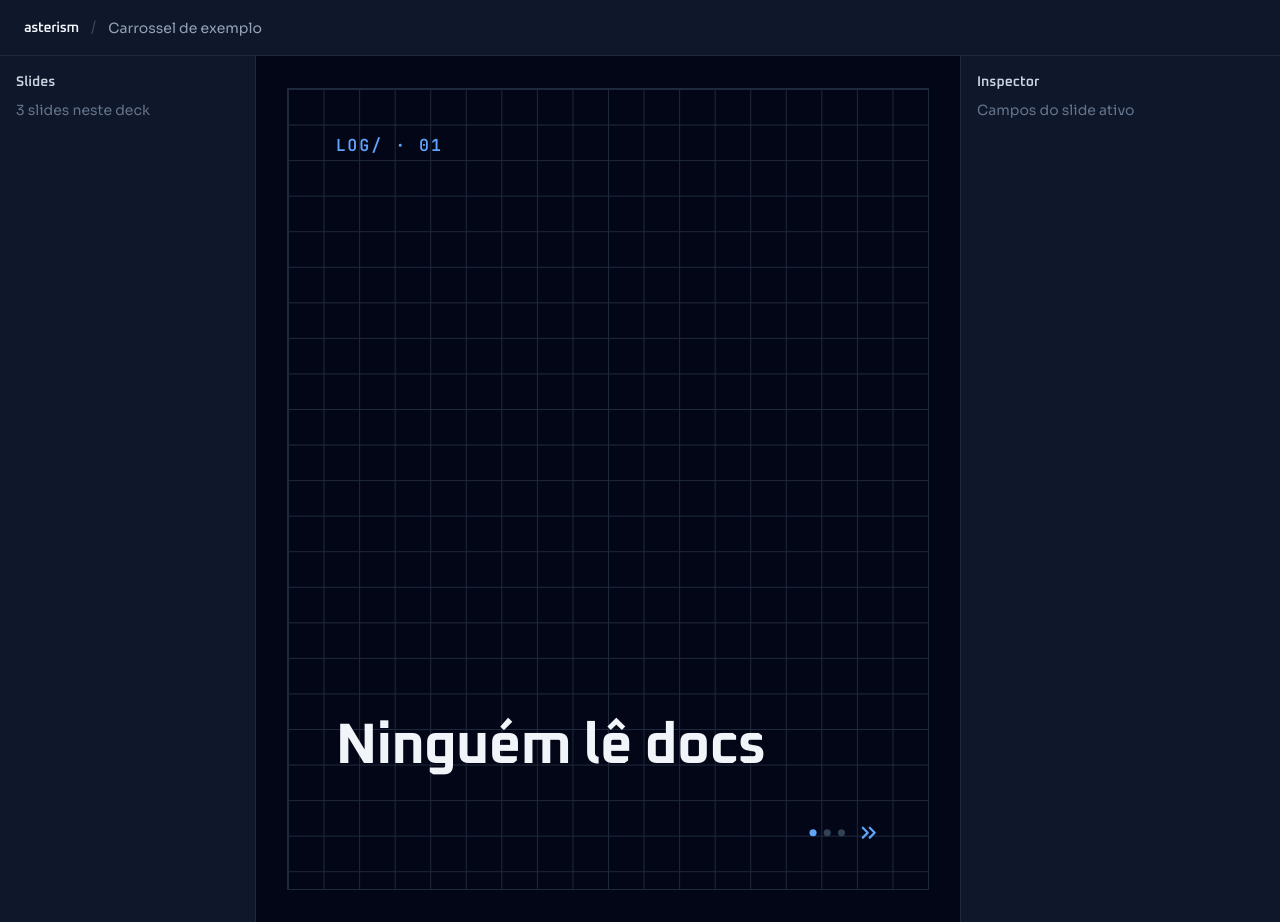
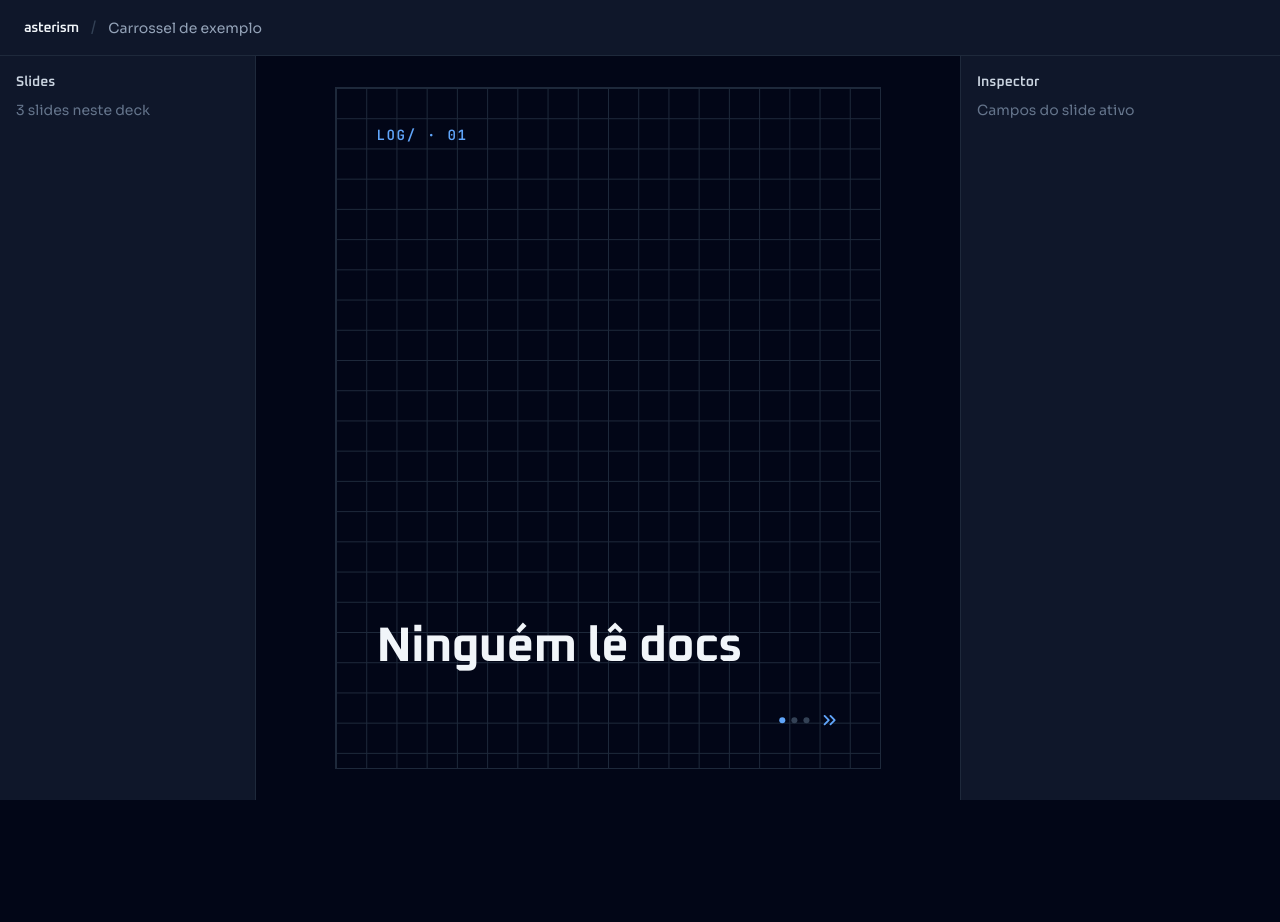
Before and after one commit to rafaelmaia23/asterism, a Next.js app: page / in a window 1280 px wide. After the commit the page ends 800 px from the top, so only its background shows below. Built offline with nearby package versions, Linux system fonts and the light colour scheme.

Commit message:
Bind the editor shell to the viewport

```diff
--- a/src/app/layout.tsx
+++ b/src/app/layout.tsx
@@ -15,7 +15,13 @@ export default function RootLayout({ children }: LayoutProps<"/">) {
       // is here so `dark:` utilities inside shadcn components resolve coherently.
       className={`dark ${fontVariables} h-full antialiased`}
     >
-      <body className="min-h-full flex flex-col">{children}</body>
+      {/*
+        `h-full` e não `min-h-full`: o editor é shell de aplicação, não documento que
+        rola. Com altura só mínima, a do `body` é dirigida pelo conteúdo, e é por essa
+        ponta solta que o canvas empurrava a área que o mede — ver a §13 do documento de
+        contexto. O que rola, quando precisa, é cada coluna por dentro.
+      */}
+      <body className="h-full overflow-hidden flex flex-col">{children}</body>
     </html>
   );
 }
--- a/src/editor/slide-canvas.tsx
+++ b/src/editor/slide-canvas.tsx
@@ -11,6 +11,17 @@
  * Enquanto a escala for 0 — o primeiro quadro, antes de o `ResizeObserver` medir — nada
  * é desenhado. Um quadro com `--slide-scale: 0` faria a compensação do grid dividir por
  * zero.
+ *
+ * **Duas camadas, e a separação é o que impede o laço de medição.** A área é quem se
+ * mede; o palco por cima dela é `absolute`, e é ele que carrega o quadro. Conteúdo fora
+ * de fluxo não contribui para o tamanho do pai, então nada do que o canvas desenha pode
+ * esticar o que o canvas mede. Sem isso, uma altura dirigida pelo conteúdo em qualquer
+ * ponto da cadeia de flex acima realimenta a escala até o teto — foi o que aconteceu na
+ * primeira versão. Ver a §13 do documento de contexto.
+ *
+ * O `p-8` fica na área, e não no palco: `contentRect` desconta padding, então a folga
+ * entra na conta do encaixe. O palco cobre a caixa de padding e centraliza dentro dela,
+ * o que deixa a folga igual nos quatro lados.
  */
 
 import { useRef } from "react";
@@ -34,7 +45,11 @@ export function SlideCanvas({ slide, deck, format, index, total }: SlideCanvasPr
     <div
       ref={area}
       data-testid="slide-canvas-area"
-      className="flex min-h-0 min-w-0 flex-1 items-center justify-center overflow-hidden p-8"
+      className="relative min-h-0 min-w-0 flex-1 overflow-hidden p-8"
+    >
+      <div
+        data-testid="slide-canvas-stage"
+        className="absolute inset-0 flex items-center justify-center"
       >
         {scale > 0 && (
           <SlideView
@@ -47,5 +62,6 @@ export function SlideCanvas({ slide, deck, format, index, total }: SlideCanvasPr
           />
         )}
       </div>
+    </div>
   );
 }
--- a/src/editor/use-fit-scale.ts
+++ b/src/editor/use-fit-scale.ts
@@ -8,24 +8,48 @@
  * a janela, abrir uma coluna lateral ou mudar o formato do deck passam todos pelo mesmo
  * caminho, que é o ponto: nenhuma matemática responsiva dentro do template.
  *
+ * A medição roda em layout effect, antes da pintura, e a primeira leitura é síncrona, sem
+ * esperar o observador: o quadro nasce no tamanho final em vez de aparecer e se ajustar.
+ *
+ * Quem chama tem de garantir que o elemento observado não seja dimensionado pelo que o
+ * resultado desta medida desenha — senão cada medida realimenta a próxima. Ver a §13 do
+ * documento de contexto e o `SlideCanvas`, que separa a área medida do palco.
+ *
  * Enquanto não houver medida, devolve 0 — ver `fit-scale.ts`.
  */
 
-import { useEffect, useState, type RefObject } from "react";
+import { useEffect, useLayoutEffect, useState, type RefObject } from "react";
 import { fitScale, type Size } from "@/editor/fit-scale";
+
+/**
+ * `useLayoutEffect` avisa no console quando roda na pré-renderização, que não tem layout
+ * para ler. O editor é cliente; a pré-renderização só produz o esqueleto.
+ */
+const useIsomorphicLayoutEffect =
+  typeof document === "undefined" ? useEffect : useLayoutEffect;
 
 export function useFitScale(ref: RefObject<HTMLElement | null>, format: Size): number {
   const [scale, setScale] = useState(0);
   const { w, h } = format;
 
-  useEffect(() => {
+  useIsomorphicLayoutEffect(() => {
     const area = ref.current;
     if (!area) return;
 
+    // `clientWidth`/`clientHeight` são a caixa de conteúdo mais o padding; o padding é a
+    // folga em volta do quadro, então ela sai da conta — como no `contentRect` abaixo.
+    const measure = (width: number, height: number) => {
+      setScale(fitScale({ w: width, h: height }, { w, h }));
+    };
+
+    const style = getComputedStyle(area);
+    const padX = parseFloat(style.paddingLeft) + parseFloat(style.paddingRight);
+    const padY = parseFloat(style.paddingTop) + parseFloat(style.paddingBottom);
+    measure(area.clientWidth - padX, area.clientHeight - padY);
+
     const observer = new ResizeObserver(([entry]) => {
-      // `contentRect` já desconta o padding da área, que é a folga em volta do quadro.
       const { width, height } = entry.contentRect;
-      setScale(fitScale({ w: width, h: height }, { w, h }));
+      measure(width, height);
     });
 
     observer.observe(area);
```
Also changed, not shown: 3 other files (tests, documents, lock files or other folders). Lines whose indentation alone changed are shown as unchanged.
